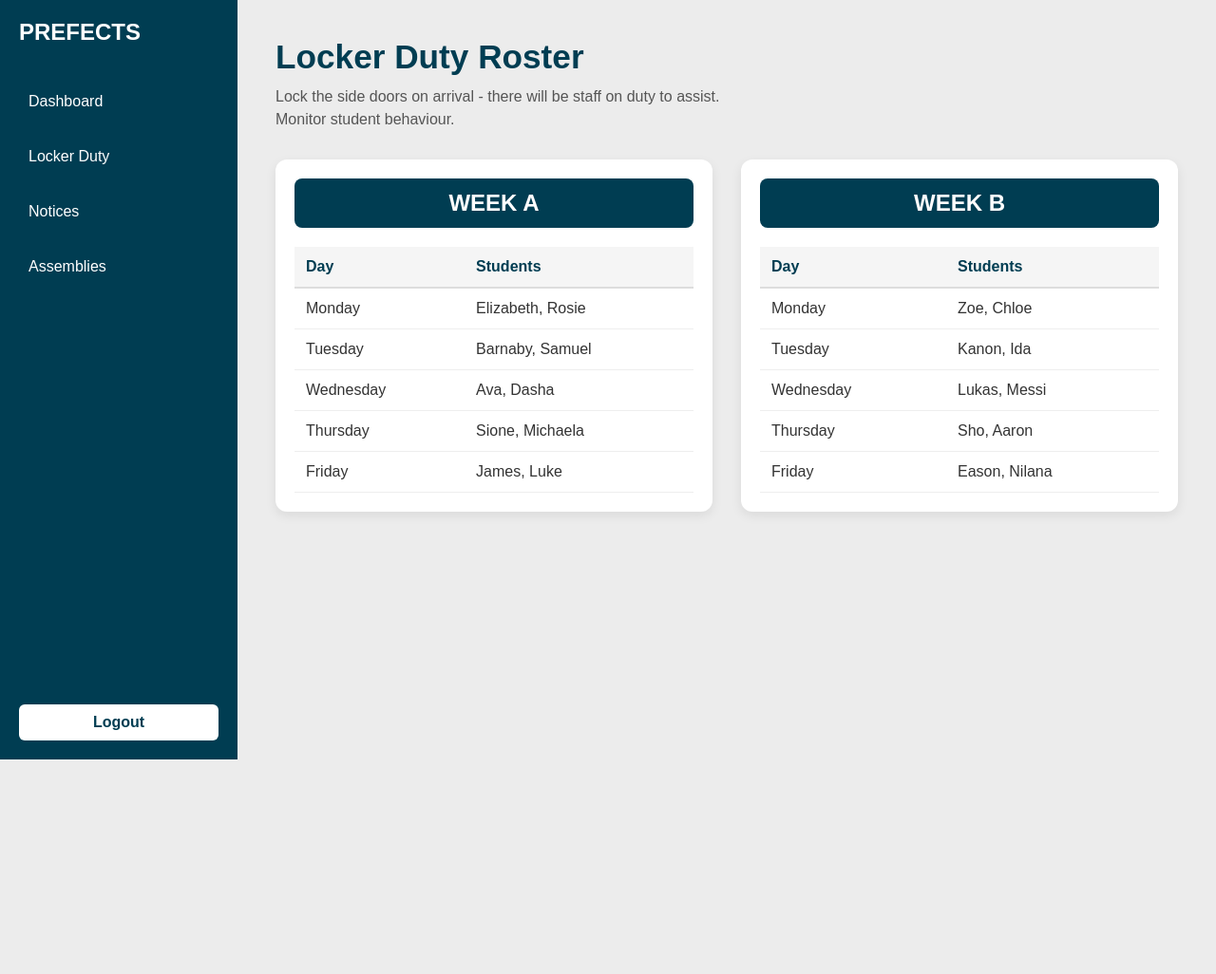
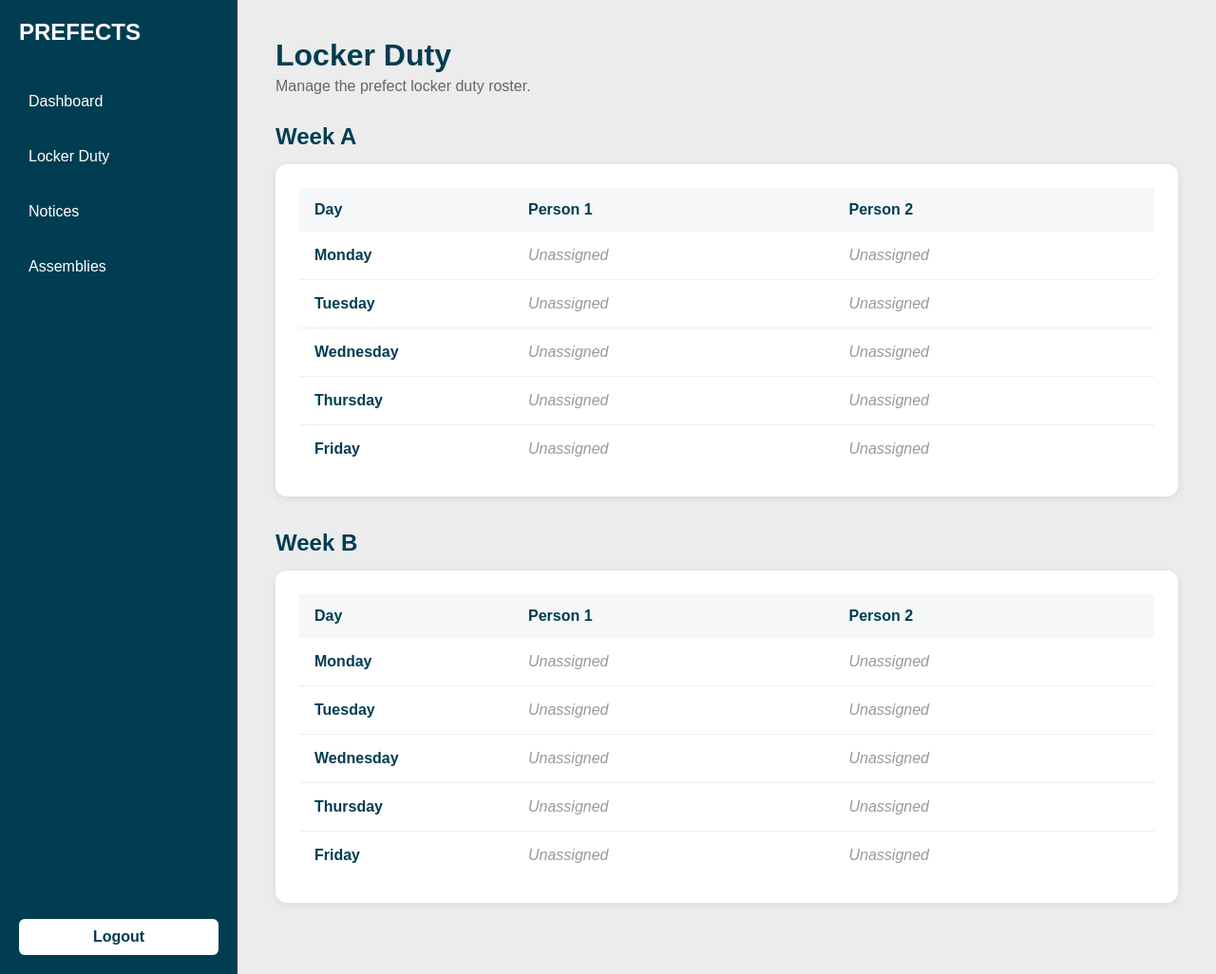
Before and after one commit to BHS23113/Luke-main, a Flask app: page /locker-duty in a window 1280 px wide. Shown: the whole page at 95% size. Before the commit the page ends 800 px from the top, so only its background shows below. Run offline with Flask 3, Linux system fonts and the light colour scheme; the visitor is signed in with stand-in values (Sample User, id 1); data that the repository does not hold is empty.

Commit message:
updated locker duty page

```diff
--- a/static/css/locker_duty.css
+++ b/static/css/locker_duty.css
@@ -1,64 +1,106 @@
-h1 {
-    color: #003d52;
-    margin-bottom: 10px;
-    font-size: 2.2rem;
+/* ============================= */
+/* LOCKER DUTY PAGE */
+/* ============================= */
+
+.topbar {
+    margin-bottom: 30px;
 }
 
-p {
-    color: #555;
-    margin-bottom: 30px;
-    line-height: 1.5;
+.topbar h1 {
+    margin-bottom: 5px;
 }
 
-.container {
-    display: flex;
-    gap: 30px;
+.topbar p {
+    margin-top: 0;
+    color: #666;
 }
 
-.week {
-    flex: 1;
-    background: white;
-    border-radius: 12px;
-    padding: 20px;
 
-    box-shadow: 0 4px 12px rgba(0, 0, 0, 0.08);
+/* ============================= */
+/* ROSTER SECTION */
+/* ============================= */
+
+.roster-section {
+    margin-bottom: 35px;
 }
 
-.week h2 {
-    background-color: #003d52;
-    color: white;
-
-    text-align: center;
-
-    padding: 12px;
-
-    border-radius: 8px;
-
-    margin-bottom: 20px;
+.roster-section h2 {
+    margin-bottom: 15px;
+    color: #003d52;
 }
 
-table {
+
+/* ============================= */
+/* ROSTER CARD */
+/* ============================= */
+
+.roster-card {
+    background: white;
+
+    border-radius: 12px;
+
+    padding: 25px;
+
+    box-shadow: 0 2px 8px rgba(0, 0, 0, 0.08);
+
+    overflow-x: auto;
+}
+
+
+/* ============================= */
+/* ROSTER TABLE */
+/* ============================= */
+
+.roster-card table {
     width: 100%;
+
     border-collapse: collapse;
 }
 
-th {
-    background-color: #f5f5f5;
+.roster-card th {
+    text-align: left;
+
+    padding: 14px 16px;
+
+    background-color: #f5f7f8;
+
     color: #003d52;
 
-    text-align: left;
-
-    padding: 12px;
-
-    border-bottom: 2px solid #ddd;
+    font-weight: 600;
 }
 
-td {
-    padding: 12px;
-    border-bottom: 1px solid #eee;
+.roster-card td {
+    padding: 16px;
+
+    border-top: 1px solid #eee;
+
     color: #333;
 }
 
-tr:hover td {
-    background-color: #f7f7f7;
+.roster-card tr:first-child td {
+    border-top: none;
 }
+
+
+/* ============================= */
+/* DAY */
+/* ============================= */
+
+.roster-card .day {
+    font-weight: 600;
+
+    color: #003d52;
+
+    width: 25%;
+}
+
+
+/* ============================= */
+/* UNASSIGNED */
+/* ============================= */
+
+.unassigned {
+    color: #999;
+
+    font-style: italic;
+}
--- a/templates/locker_duty.html
+++ b/templates/locker_duty.html
@@ -10,92 +10,76 @@ Locker Duty
 
 {% block content %}
 
-<h1>Locker Duty Roster</h1>
+<div class="topbar">
 
-<p>
-    Lock the side doors on arrival - there will be staff on duty to assist.<br>
-    Monitor student behaviour.
-</p>
+    <h1>Locker Duty</h1>
 
-<div class="container">
+    <p>
+        Manage the prefect locker duty roster.
+    </p>
 
-    <!-- WEEK A -->
-    <div class="week">
+</div>
 
-        <h2>WEEK A</h2>
+
+<!-- ============================= -->
+<!-- WEEK A -->
+<!-- ============================= -->
+
+<div class="roster-section">
+
+    <h2>Week A</h2>
+
+    <div class="roster-card">
 
         <table>
 
-            <tr>
-                <th>Day</th>
-                <th>Students</th>
-            </tr>
+            <thead>
 
-            <tr>
-                <td>Monday</td>
-                <td>Elizabeth, Rosie</td>
-            </tr>
+                <tr>
+                    <th>Day</th>
+                    <th>Person 1</th>
+                    <th>Person 2</th>
+                </tr>
 
-            <tr>
-                <td>Tuesday</td>
-                <td>Barnaby, Samuel</td>
-            </tr>
+            </thead>
 
-            <tr>
-                <td>Wednesday</td>
-                <td>Ava, Dasha</td>
-            </tr>
+            <tbody>
 
-            <tr>
-                <td>Thursday</td>
-                <td>Sione, Michaela</td>
-            </tr>
+                {% for day in ["Monday", "Tuesday", "Wednesday", "Thursday", "Friday"] %}
 
-            <tr>
-                <td>Friday</td>
-                <td>James, Luke</td>
-            </tr>
+                <tr>
 
-        </table>
+                    <td class="day">
+                        {{ day }}
+                    </td>
 
-    </div>
+                    {% set day_duties = duties
+                        | selectattr("week", "equalto", "A")
+                        | selectattr("day", "equalto", day)
+                        | list
+                    %}
 
-    <!-- WEEK B -->
-    <div class="week">
+                    <td>
+                        {% if day_duties|length > 0 %}
+                            {{ day_duties[0].name }}
+                        {% else %}
+                            <span class="unassigned">Unassigned</span>
+                        {% endif %}
+                    </td>
 
-        <h2>WEEK B</h2>
+                    <td>
+                        {% if day_duties|length > 1 %}
+                            {{ day_duties[1].name }}
+                        {% else %}
+                            <span class="unassigned">Unassigned</span>
+                        {% endif %}
+                    </td>
 
-        <table>
+                </tr>
 
-            <tr>
-                <th>Day</th>
-                <th>Students</th>
-            </tr>
+                {% endfor %}
 
-            <tr>
-                <td>Monday</td>
-                <td>Zoe, Chloe</td>
-            </tr>
-
-            <tr>
-                <td>Tuesday</td>
-                <td>Kanon, Ida</td>
-            </tr>
-
-            <tr>
-                <td>Wednesday</td>
-                <td>Lukas, Messi</td>
-            </tr>
-
-            <tr>
-                <td>Thursday</td>
-                <td>Sho, Aaron</td>
-            </tr>
-
-            <tr>
-                <td>Friday</td>
-                <td>Eason, Nilana</td>
-            </tr>
+            </tbody>
 
         </table>
 
@@ -103,4 +87,72 @@ Locker Duty
 
 </div>
 
+
+<!-- ============================= -->
+<!-- WEEK B -->
+<!-- ============================= -->
+
+<div class="roster-section">
+
+    <h2>Week B</h2>
+
+    <div class="roster-card">
+
+        <table>
+
+            <thead>
+
+                <tr>
+                    <th>Day</th>
+                    <th>Person 1</th>
+                    <th>Person 2</th>
+                </tr>
+
+            </thead>
+
+            <tbody>
+
+                {% for day in ["Monday", "Tuesday", "Wednesday", "Thursday", "Friday"] %}
+
+                <tr>
+
+                    <td class="day">
+                        {{ day }}
+                    </td>
+
+                    {% set day_duties = duties
+                        | selectattr("week", "equalto", "B")
+                        | selectattr("day", "equalto", day)
+                        | list
+                    %}
+
+                    <td>
+                        {% if day_duties|length > 0 %}
+                            {{ day_duties[0].name }}
+                        {% else %}
+                            <span class="unassigned">Unassigned</span>
+                        {% endif %}
+                    </td>
+
+                    <td>
+                        {% if day_duties|length > 1 %}
+                            {{ day_duties[1].name }}
+                        {% else %}
+                            <span class="unassigned">Unassigned</span>
+                        {% endif %}
+                    </td>
+
+                </tr>
+
+                {% endfor %}
+
+            </tbody>
+
+        </table>
+
+    </div>
+
+</div>
+
+
 {% endblock %}
```
